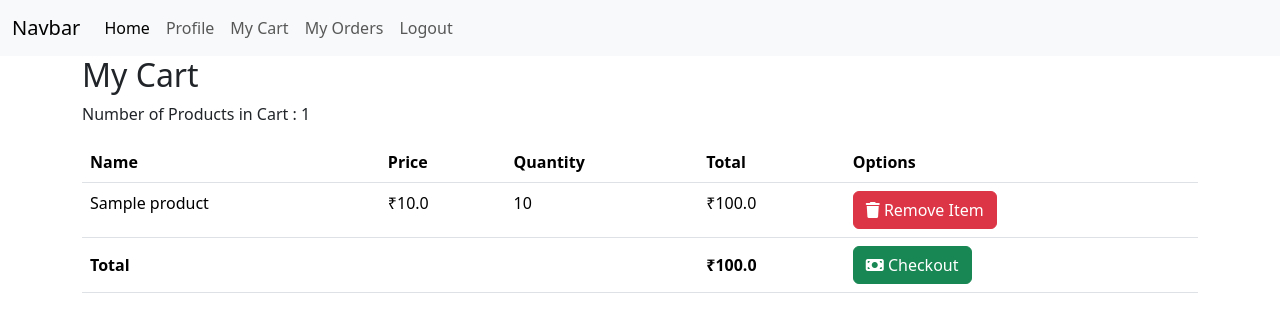
After one commit to sayan01/bootcamp-july, a Flask app: page /cart in a window 1280 px wide. The commit adds this page. Shown: the top 332 px of the page. Run offline with Flask 3, Linux system fonts and the light colour scheme; the visitor is signed in with stand-in values (Sample User, id 1); tables that the repository leaves empty hold one stand-in row (values such as "Sample post").

Commit message:
add cart functionality

```diff
--- a/routes.py
+++ b/routes.py
@@ -37,7 +37,8 @@ def home():
     user = User.query.get(user_id)
     if user.is_admin:
         return redirect(url_for('admin'))
-    return render_template('home.html', user=user)
+    categories = Category.query.all()
+    return render_template('home.html', user=user, categories=categories)
 
 @app.route('/profile')
 @login_required
@@ -229,6 +230,10 @@ def product_list(category_id):
 @admin_required
 def product_add():
     categories = Category.query.all()
+    category_id = request.args.get('category_id', None)
+    if category_id:
+        category_id = int(category_id)
+        return render_template('admin/product_add.html', categories=categories, category_id=category_id)
     return render_template('admin/product_add.html', categories=categories)
 
 @app.route('/product/add', methods=['POST'])
@@ -325,3 +330,57 @@ def product_delete_post(product_id):
     db.session.commit()
     flash("Product deleted successfully!")
     return redirect(url_for('admin'))
+
+# user routes
+
+@app.route('/product/<int:product_id>/add_to_cart', methods=['POST'])
+@login_required
+def add_to_cart(product_id):
+    user_id = session.get('user_id', None)
+    user = User.query.get(user_id)
+    product = Product.query.get(product_id)
+    if not product:
+        flash("Product not found!")
+        return redirect(url_for('home'))
+    quantity = request.form.get('quantity')
+    if not quantity:
+        flash("Quantity is required!")
+        return redirect(url_for('home'))
+    try:
+        quantity = int(quantity)
+    except ValueError:
+        flash("Quantity must be a number!")
+        return redirect(url_for('home'))
+    cart = Cart.query.filter_by(user=user, product=product).first()
+    if cart:
+        cart.quantity += quantity
+    else:
+        cart = Cart(user=user, product=product, quantity=quantity)
+        db.session.add(cart)
+    db.session.commit()
+    flash("Product added to cart!")
+    return redirect(url_for('home'))
+
+@app.route('/cart')
+@login_required
+def cart():
+    user_id = session.get('user_id', None)
+    user = User.query.get(user_id)
+    total = sum([cart.product.price * cart.quantity for cart in user.carts])
+    return render_template('cart.html', user=user, total=total)
+
+@app.route('/cart/<int:cart_id>/delete')
+@login_required
+def cart_delete(cart_id):
+    user = User.query.get(session.get('user_id', None))
+    cart = Cart.query.get(cart_id)
+    if not cart:
+        flash("Cart not found!")
+        return redirect(url_for('cart'))
+    if cart.user != user:
+        flash("You are not authorized to delete this cart!")
+        return redirect(url_for('cart'))
+    db.session.delete(cart)
+    db.session.commit()
+    flash("Product deleted from cart successfully!")
+    return redirect(url_for('cart'))
--- a/templates/admin/category_list.html
+++ b/templates/admin/category_list.html
@@ -9,6 +9,7 @@
             <th>ID</th>
             <th>Name</th>
             <th>Description</th>
+            <th>Number of Products</th>
             <th>Options</th>
         </tr>
     </thead>
@@ -18,6 +19,7 @@
                 <td>{{ category.id }}</td>
                 <td>{{ category.name }}</td>
                 <td>{{ category.description }}</td>
+                <td>{{ category.products | length }}</td>
                 <td>
                     <a href="{{url_for('product_list', category_id=category.id)}}" class="btn btn-primary">Open</a>
                     <a href="{{url_for('category_edit', category_id=category.id)}}" class="btn btn-primary">
--- a/templates/admin/product_add.html
+++ b/templates/admin/product_add.html
@@ -14,7 +14,7 @@
         <label for="category" class="form-label">Category</label>
         <select name="category" id="category" class="form-control">
             {% for category in categories %}
-                <option value="{{category.id}}">{{category.name}}</option>
+                <option value="{{category.id}}" {% if category.id == category_id %}selected{% endif %} >{{category.name}}</option>
             {% endfor %}
         </select>
         <button type="submit" class="btn btn-success">
--- a/templates/admin/product_list.html
+++ b/templates/admin/product_list.html
@@ -5,7 +5,7 @@
 {% block content %}
 <h2>Products</h2>
 <p>Number of Products in Category {{category.name}}: {{category.products | length }}</p>
-<a href="{{url_for('product_add')}}" class="btn btn-success">
+<a href="{{url_for('product_add', category_id=category.id)}}" class="btn btn-success">
     <i class="fas fa-plus    "></i>
     Add</a>
 <table class="table">
--- /dev/null
+++ b/templates/cart.html
@@ -0,0 +1,45 @@
+{% extends 'base.html' %}
+
+{% block title %}My Cart{% endblock %}
+
+{% block content %}
+<h2>My Cart</h2>
+<p>Number of Products in Cart : {{user.carts | length }}</p>
+<table class="table">
+    <thead>
+        <tr>
+            <th>Name</th>
+            <th>Price</th>
+            <th>Quantity</th>
+            <th>Total</th>
+            <th>Options</th>
+        </tr>
+    </thead>
+    <tbody>
+        {% for cart in user.carts %}
+            <tr>
+                <td>{{ cart.product.name }}</td>
+                <td>&#8377;{{ cart.product.price }}</td>
+                <td>{{ cart.quantity }}</td>
+                <td>&#8377;{{ cart.product.price * cart.quantity }}</td>
+                <td>
+                    <a href="{{url_for('cart_delete', cart_id=cart.id)}}" class="btn btn-danger">
+                        <i class="fas fa-trash    "></i>
+                        Remove Item</a>
+                </td>
+            </tr>
+        {% endfor %}
+    </tbody>
+    <tfoot>
+        <tr>
+            <th colspan="3">Total</th>
+            <th>&#8377;{{ total }}</th>
+            <th>
+                <a href="#" class="btn btn-success">
+                    <i class="fas fa-money-bill    "></i>
+                    Checkout</a>
+            </th>
+        </tr>
+    </tfoot>
+</table>
+{% endblock %}
--- a/templates/nav.html
+++ b/templates/nav.html
@@ -14,7 +14,7 @@
             <a class="nav-link" href="{{url_for('profile')}}">Profile</a>
           </li>
           <li class="nav-item">
-            <a class="nav-link" href="#">My Cart</a>
+            <a class="nav-link" href="{{url_for('cart')}}">My Cart</a>
           </li>
           <li class="nav-item">
             <a class="nav-link" href="#">My Orders</a>
```
Also changed, not shown: templates/home.html (+32 -1 lines).
